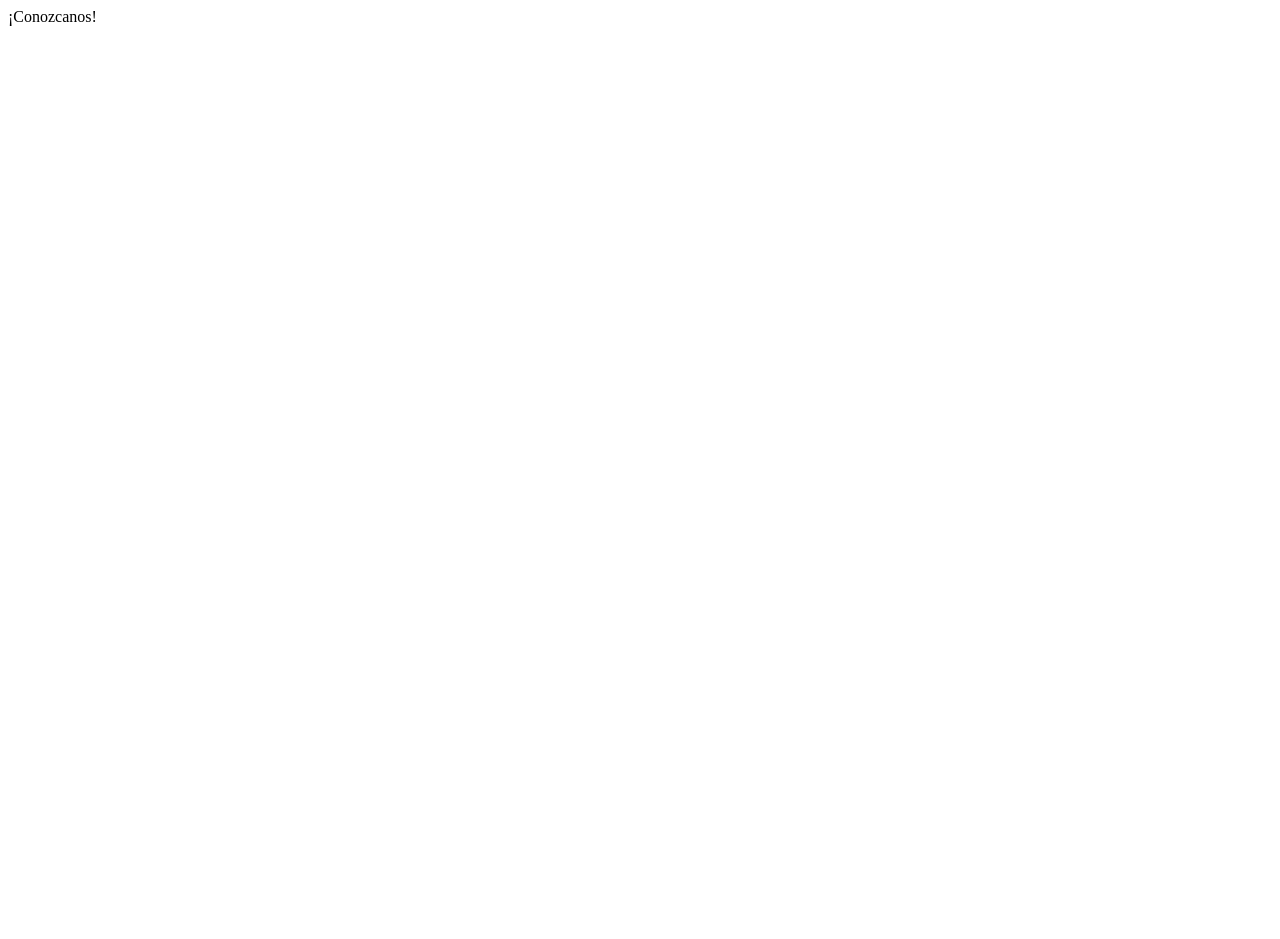
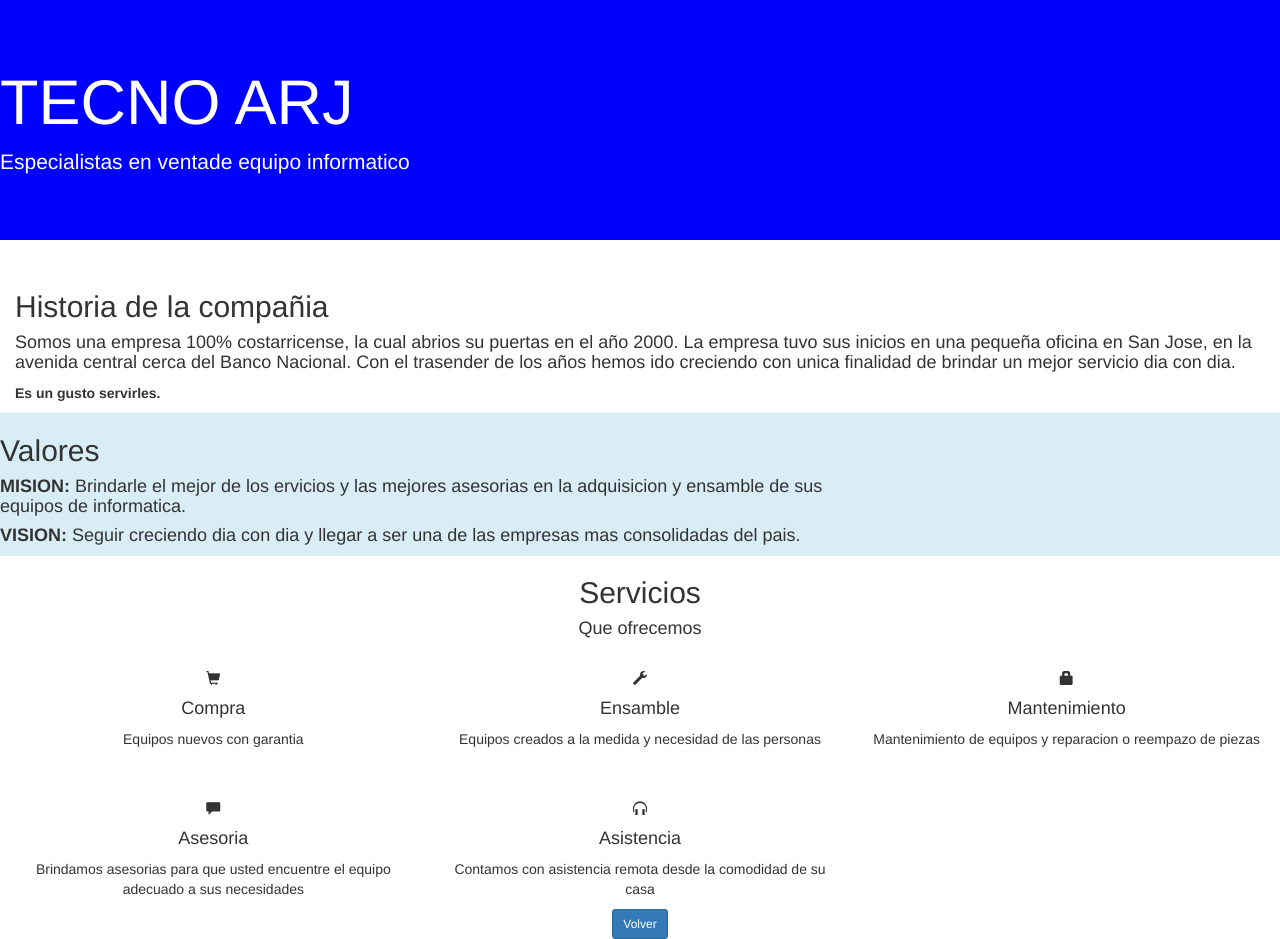
Before and after one commit to RicardoFLD/Proyecto2_progra2, a plain HTML site: page web/historia.html in a window 1280 px wide. Before the commit the page ends 800 px from the top, so only its background shows below. Drawn offline with nearby package versions, Linux system fonts and the light colour scheme.

Commit message:
Historia

```diff
--- a/web/historia.html
+++ b/web/historia.html
@@ -5,11 +5,93 @@ Click nbfs://nbhost/SystemFileSystem/Templates/JSP_Servlet/Html.html to edit thi
 -->
 <html>
     <head>
-        <title>Página de historia</title>
-        <meta charset="UTF-8">
-        <meta name="viewport" content="width=device-width, initial-scale=1.0">
+          <title>Historia de la compañia</title>
+  <meta charset="utf-8">
+  <meta name="viewport" content="width=device-width, initial-scale=1">
+         <link rel="stylesheet" href="http://maxcdn.bootstrapcdn.com/bootstrap/3.3.6/css/bootstrap.min.css">
+  <script src="https://ajax.googleapis.com/ajax/libs/jquery/1.12.0/jquery.min.js"></script>
+  <script src="http://maxcdn.bootstrapcdn.com/bootstrap/3.3.6/js/bootstrap.min.js"></script>
+
     </head>
+    <style>
+    .jumbotron {
+    background-color: #0000FF; /* blue */
+    color: #ffffff;
+}
+    </style>
     <body>
-        <div>¡Conozcanos!</div>
-    </body>
+        <div class="jumbotron">
+            <h1>TECNO ARJ</h1>
+            <p>Especialistas en ventade equipo informatico</p>
+        </div>
+
+        <div class="container-fluid">
+
+  <h2>Historia de la compañia</h2>
+  <h4>Somos una empresa 100% costarricense, la cual abrios su puertas en el año 2000.
+  La empresa tuvo sus inicios en una pequeña oficina en San Jose, en la avenida central cerca del Banco Nacional.
+  Con el trasender de los años hemos ido creciendo con unica finalidad de brindar un mejor servicio dia con dia.</h4>
+  <p><strong>Es un gusto servirles.</strong></p>
+
+</div>
+<div class="col-sm-4">
+
+    </div>
+  </div>
+</div>
+
+<div class="p-3 mb-2 bg-info text-dark">
+  <div class="row">
+    <div class="col-sm-4">
+
+    </div>
+    <div class="col-sm-8">
+      <h2>Valores</h2>
+      <h4><strong>MISION:</strong> Brindarle el mejor de los ervicios y las mejores asesorias en la adquisicion y ensamble
+      de sus equipos de informatica.</h4>
+      <h4><strong>VISION:</strong> Seguir creciendo dia con dia y llegar a ser una de las empresas mas consolidadas del pais.</h4>
+
+    </div>
+  </div>
+</div>
+
+    <div class="container-fluid text-center">
+  <h2>Servicios</h2>
+  <h4>Que ofrecemos</h4>
+  <br>
+  <div class="row">
+    <div class="col-sm-4">
+      <span class="glyphicon glyphicon-shopping-cart"></span>
+      <h4>Compra</h4>
+      <p>Equipos nuevos con garantia</p>
+    </div>
+    <div class="col-sm-4">
+      <span class="glyphicon glyphicon-wrench"></span>
+      <h4>Ensamble</h4>
+      <p>Equipos creados a la medida y necesidad de las personas </p>
+    </div>
+    <div class="col-sm-4">
+      <span class="glyphicon glyphicon-lock"></span>
+      <h4>Mantenimiento</h4>
+      <p>Mantenimiento de equipos y reparacion o reempazo de piezas</p>
+    </div>
+   </div>
+    <br><br>
+  <div class="row">
+    <div class="col-sm-4">
+     <span class="glyphicon glyphicon-comment"></span>
+      <h4>Asesoria</h4>
+      <p>Brindamos asesorias para que usted encuentre el equipo adecuado a sus necesidades</p>
+    </div>
+        <div class="col-sm-4">
+            <span class="glyphicon glyphicon-headphones"></span>
+            <h4>Asistencia </h4>
+            <p>Contamos con asistencia remota desde la comodidad de su casa</p>
+
+            </div>
+        </div>
+     <a class="btn btn-primary btn-sm" href="index.html">Volver</a>
+    </div>
+
+</body>
 </html>
```
Also changed, not shown: web/contacto.html (+2 -0 lines), 2 other files.
